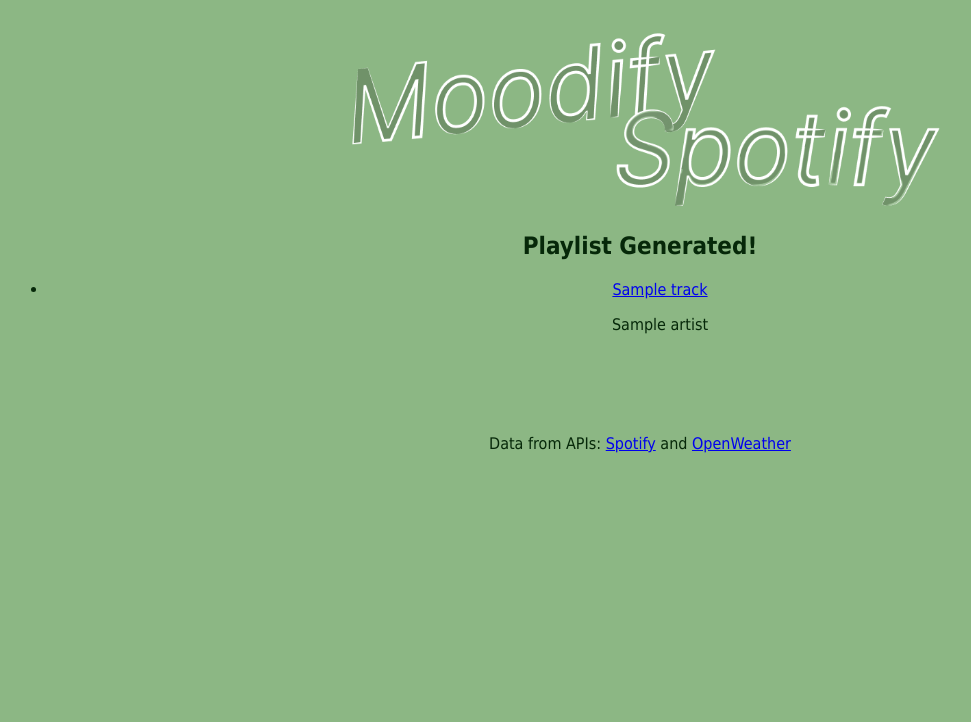
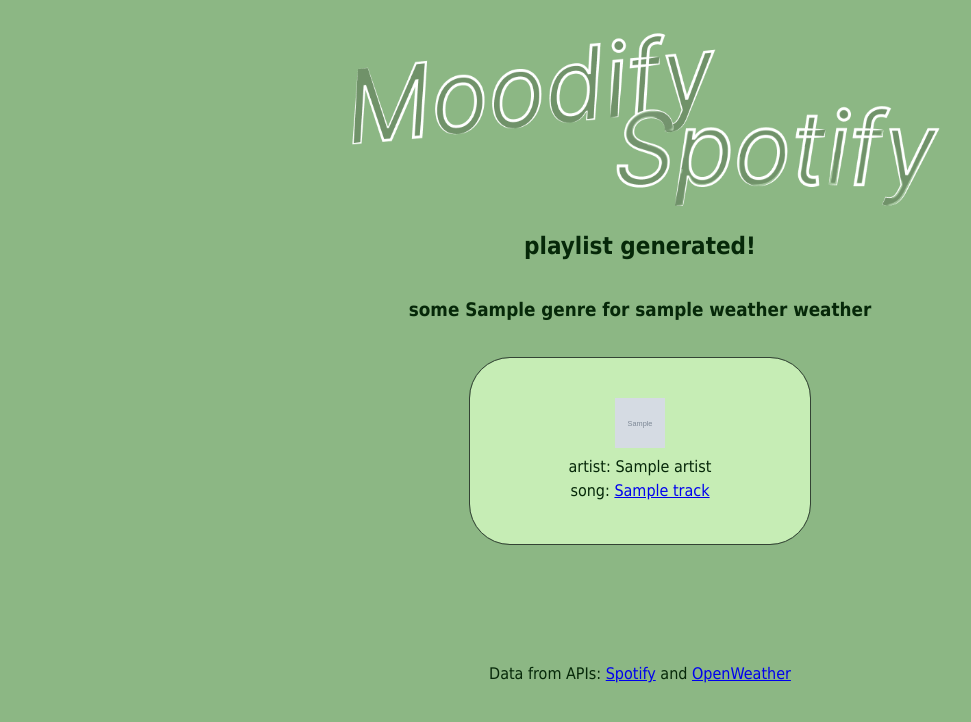
Before and after one commit to khushia07/Final-Project, a Flask app: template templates/results.html in a window 1280 px wide. Shown: the top 722 px of the page, without its empty margins (0-971 px from the left). Run offline with Flask 3, Linux system fonts and the light colour scheme; the template is opened without the code that fills it: most values are stand-ins (such as "Sample title", 1, 10 or a date in 2020); grey boxes marked "Sample" are stand-in pictures.

Commit message:
developed the results page further, fixed the spotify api endpoint

```diff
--- a/app.py
+++ b/app.py
@@ -51,7 +51,7 @@ def login():
 @app.route("/callback")
 def callback():
 
-    scope = "user-read-private user-read-email user-top-read"
+    scope = "playlist-read-private"
 
     client = OAuth2Session(
         client_id,
--- a/static/styles.css
+++ b/static/styles.css
@@ -59,3 +59,31 @@ footer {
     color: #1D271E;
     font-size: 20px;
 }
+
+
+/* results page */
+.results-page {
+    display: flex;
+    flex-direction: column;
+    align-items: center;
+}
+
+.track-card {
+    background-color: #C6EDB5;
+    border-radius: 40px;
+    padding: 20px;
+    padding-top: 40px;
+    max-width: 300px;
+    width: 100%;
+    margin: 20px 0;
+    outline: 1px solid #334334;
+}
+
+.track-card p {
+    margin: 5px 0;
+}
+
+.album-art {
+    width: 50px;
+    height: 50px;
+}
--- a/templates/index.html
+++ b/templates/index.html
@@ -15,7 +15,7 @@
     </p>
 
     <p>
-        <p>How long would you like your Moodify experience?</p>
+        <p>How long would you like your Moodify experience? (limit 10)</p>
         <input type = "number" id="length" name="length" value="10" required>
     </p>
 
--- a/templates/results.html
+++ b/templates/results.html
@@ -2,24 +2,28 @@
 
 {% block content %}
 
-    <div class="results-container">
+    <div class="results-page">
 
-        <h2>Playlist Generated!</h2>
+        <h2>playlist generated!</h2>
+        <h3>some {{ genre }} for {{ weather.lower() }} weather</h3>
 
         {% if tracks|length == 0 %}
             <p>No results found.</p>
 
         {% else %}
-            <ul>
+
             {% for track in tracks %}
-                <li>
-                    <a href="{{ track.url }}" target="blank">{{ track.name }}</a>
-                    <p>{{ track.artist }}</p>
-                </li>
 
+            <div class = "track-card">
+
+                <img src="{{ track.image }}" alt="album art" class="album-art">
+                <p>artist: {{ track.artist }}</p>
+                <p>song: <a href="{{ track.url }}" target="blank">{{ track.name }}</a></p>
+                <br>
+
+            </div>
             {% endfor %}
 
-            </ul>
 
         {% endif %}
 
```
Also changed, not shown: functions.py (+29 -14 lines).
